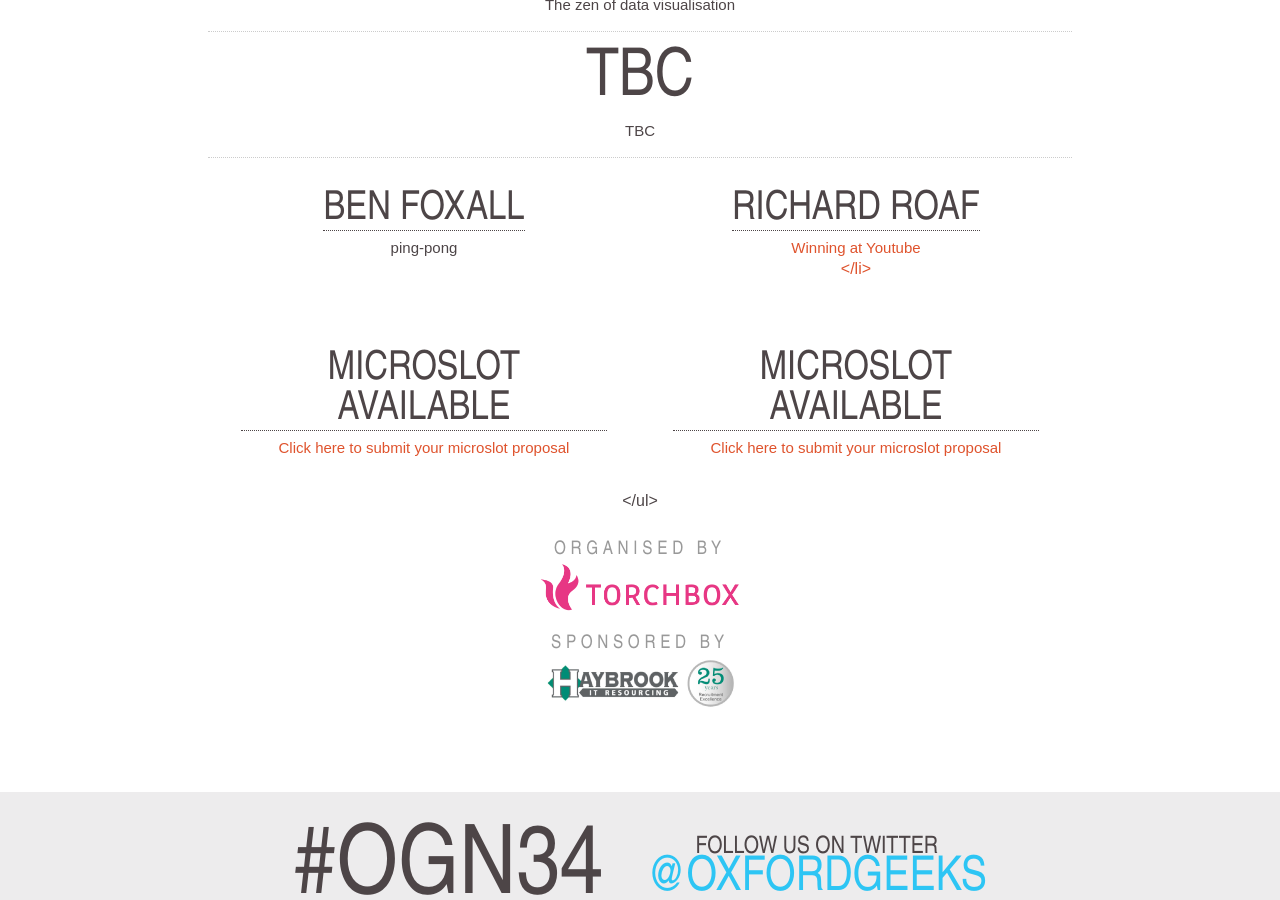
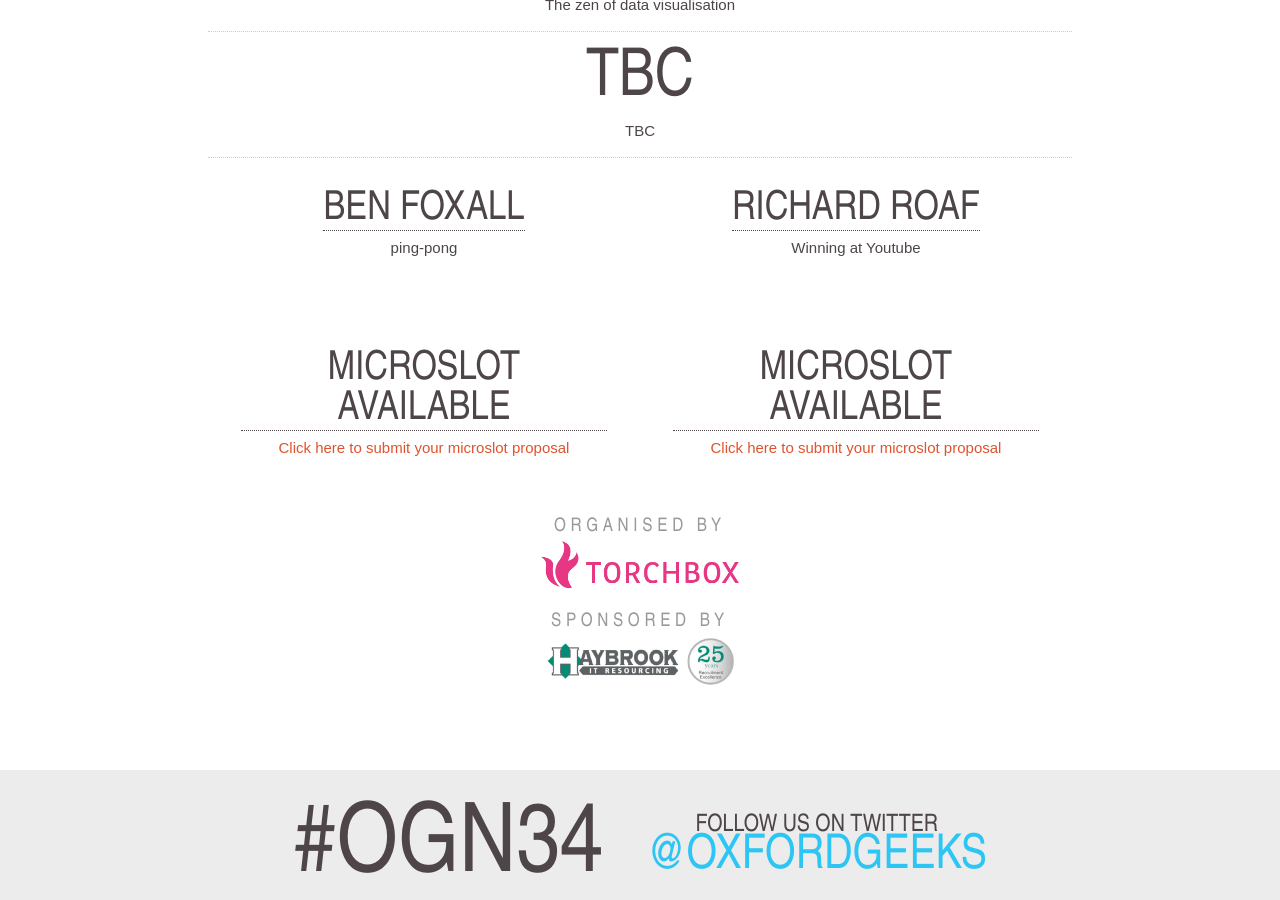
Before and after one commit to torchbox/ogn, a Jekyll site: the page built from _posts/2014-01-22-ogn34.markdown, in a window 1280 px wide and 900 px high, scrolled down 575 px. Built offline with Jekyll 4.4.1, drawn with Linux system fonts in a browser that asks for light colours; nearby versions of some CDN libraries; Markdown is read by kramdown in place of the engine named in the settings.

```diff
--- a/_posts/2014-01-22-ogn34.markdown
+++ b/_posts/2014-01-22-ogn34.markdown
@@ -52,7 +52,7 @@ keynoters: [TBC]
         </div> -->
     </li>
     <li itemprop="performer" itemscope="itemscope" itemtype="http://schema.org/Person">
-        <a href="http://alter-eco.co.uk/" itemprop="url"><h2 itemprop="name">Richard Roaf</h2>
+        <a href="http://alter-eco.co.uk/" itemprop="url"><h2 itemprop="name">Richard Roaf</h2></a>
         <p>Winning at Youtube</p>
          <!-- <div class="downloads">
             <a href="http://media.ogn.s3.amazonaws.com/">Slides</a>
```
